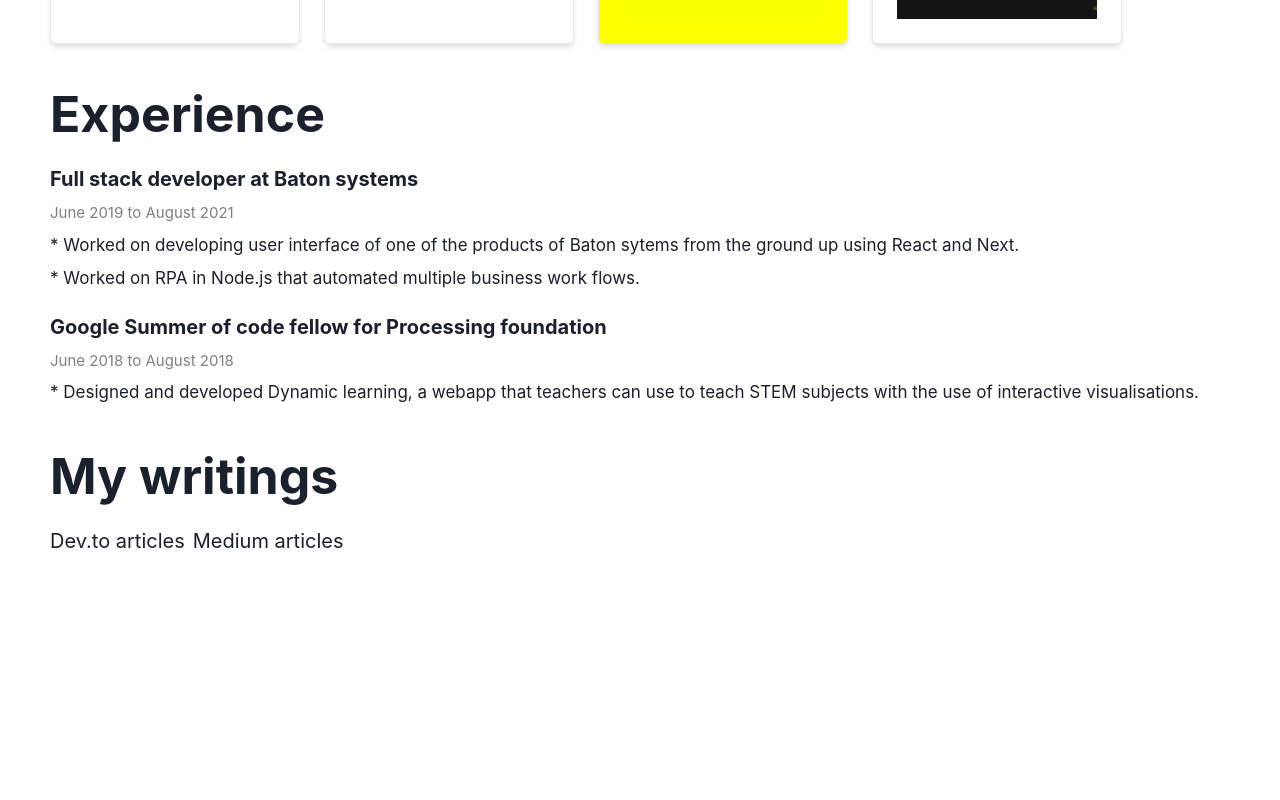
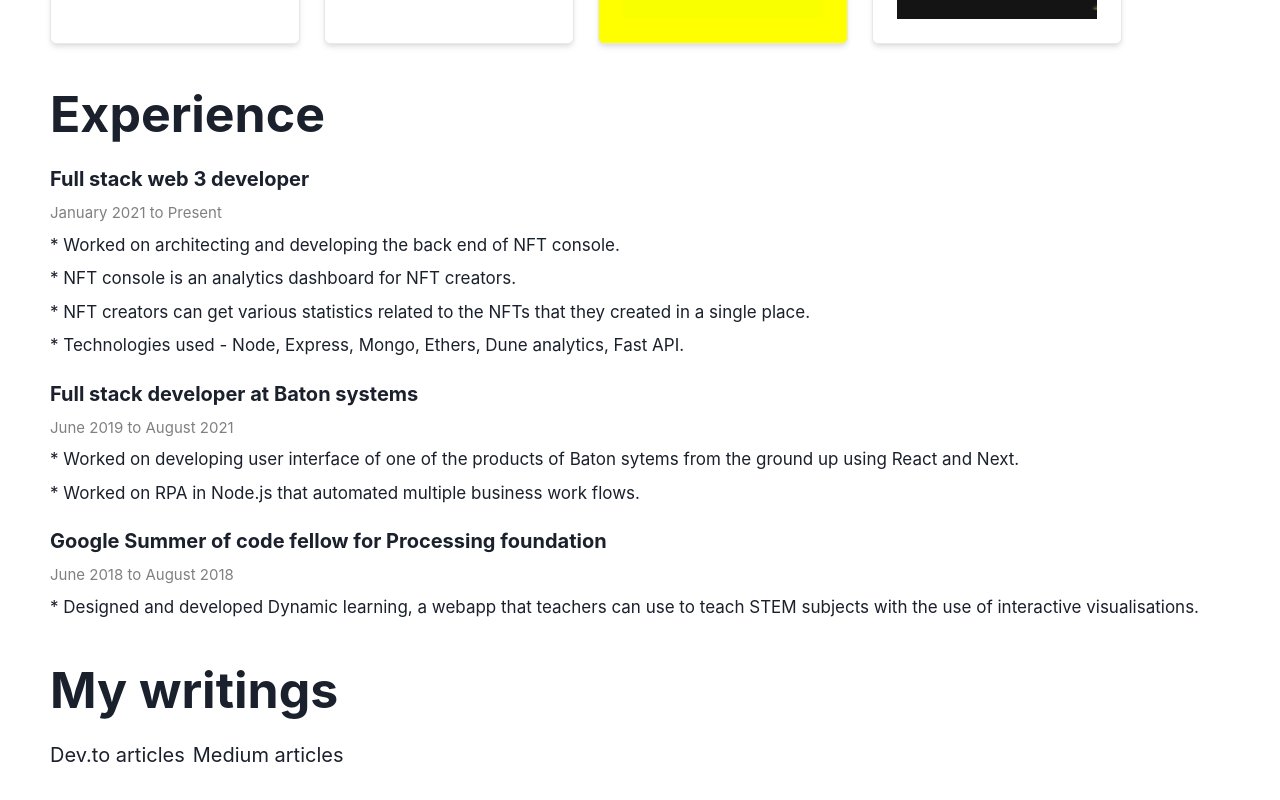
Before and after one commit to JithinKS97/Portfolio, a Next.js app: page / in a window 1280 px wide. Shown: the part 1236-2036 px from the top of the page. Before the commit the page ends 1942 px from the top, so only its background shows below. Built offline with nearby package versions, Linux system fonts and the light colour scheme.

Commit message:
updated portfolio

```diff
--- a/components/Projects/Experiences.js
+++ b/components/Projects/Experiences.js
@@ -1,6 +1,16 @@
 import { Text, Heading, List, ListItem, Box } from "@chakra-ui/react";
 
 const experinces = [
+  {
+    title: "Full stack web 3 developer",
+    timeLine: "January 2021 to Present",
+    works: [
+      `* Worked on architecting and developing the back end of NFT console.`,
+      `* NFT console is an analytics dashboard for NFT creators.`,
+      `* NFT creators can get various statistics related to the NFTs that they created in a single place.`,
+      `* Technologies used - Node, Express, Mongo, Ethers, Dune analytics, Fast API.`,
+    ],
+  },
   {
     title: "Full stack developer at Baton systems",
     timeLine: "June 2019 to August 2021",
```
